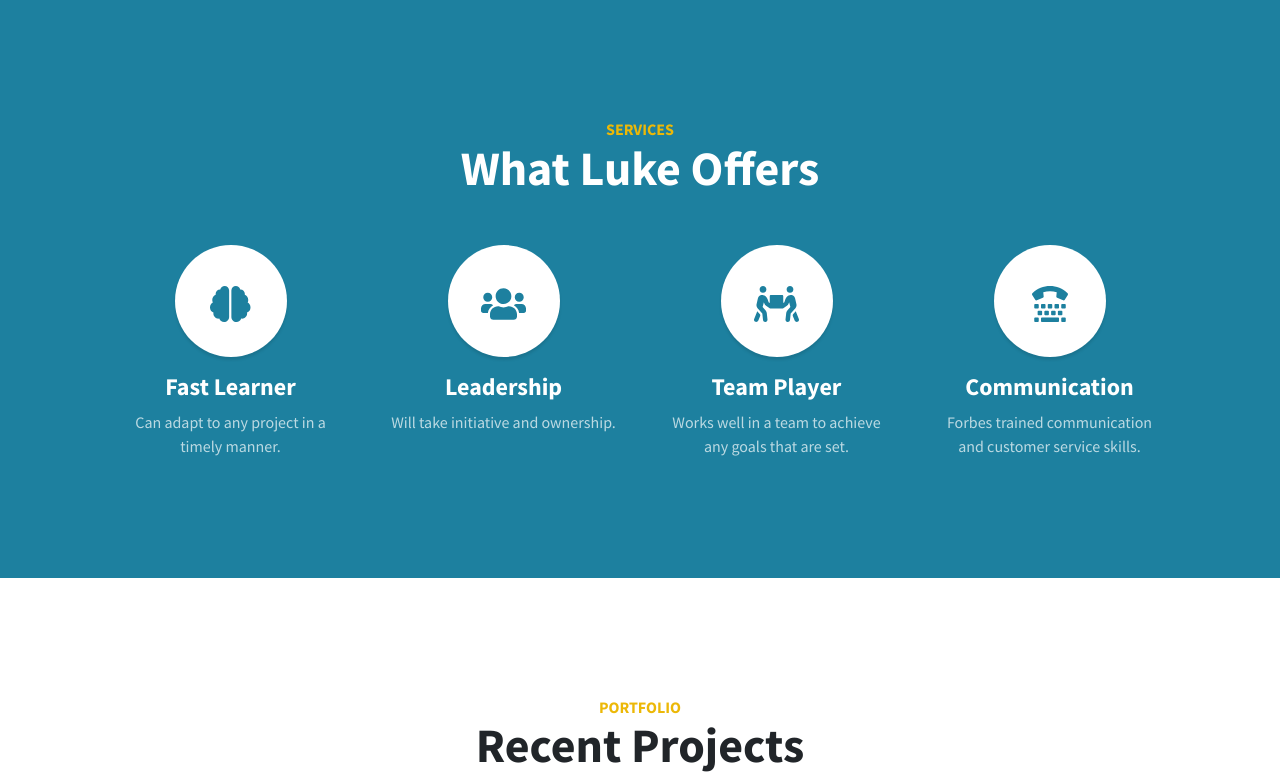
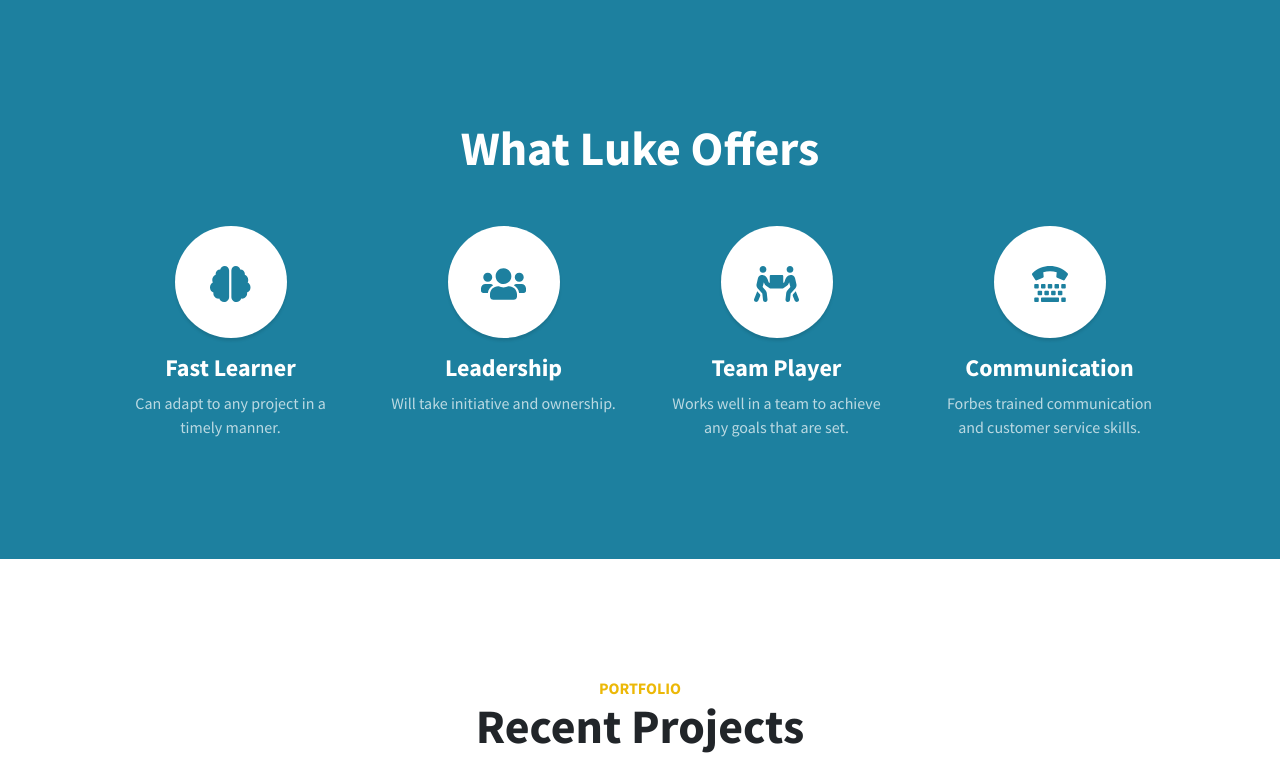
Before and after one commit to lukesimon32/Professional-Portfolio, a website: page dist/index.html in a window 1280 px wide. Shown: the part 1320-2102 px from the top of the page. Drawn offline with nearby package versions, Linux system fonts and the light colour scheme.

Commit message:
adjusted html

```diff
--- a/dist/index.html
+++ b/dist/index.html
@@ -58,7 +58,6 @@
         <section class="content-section bg-primary text-white text-center" id="services">
             <div class="container px-4 px-lg-5">
                 <div class="content-section-heading">
-                    <h3 class="text-secondary mb-0">Services</h3>
                     <h2 class="mb-5">What Luke Offers</h2>
                 </div>
                 <div class="row gx-4 gx-lg-5">
```
